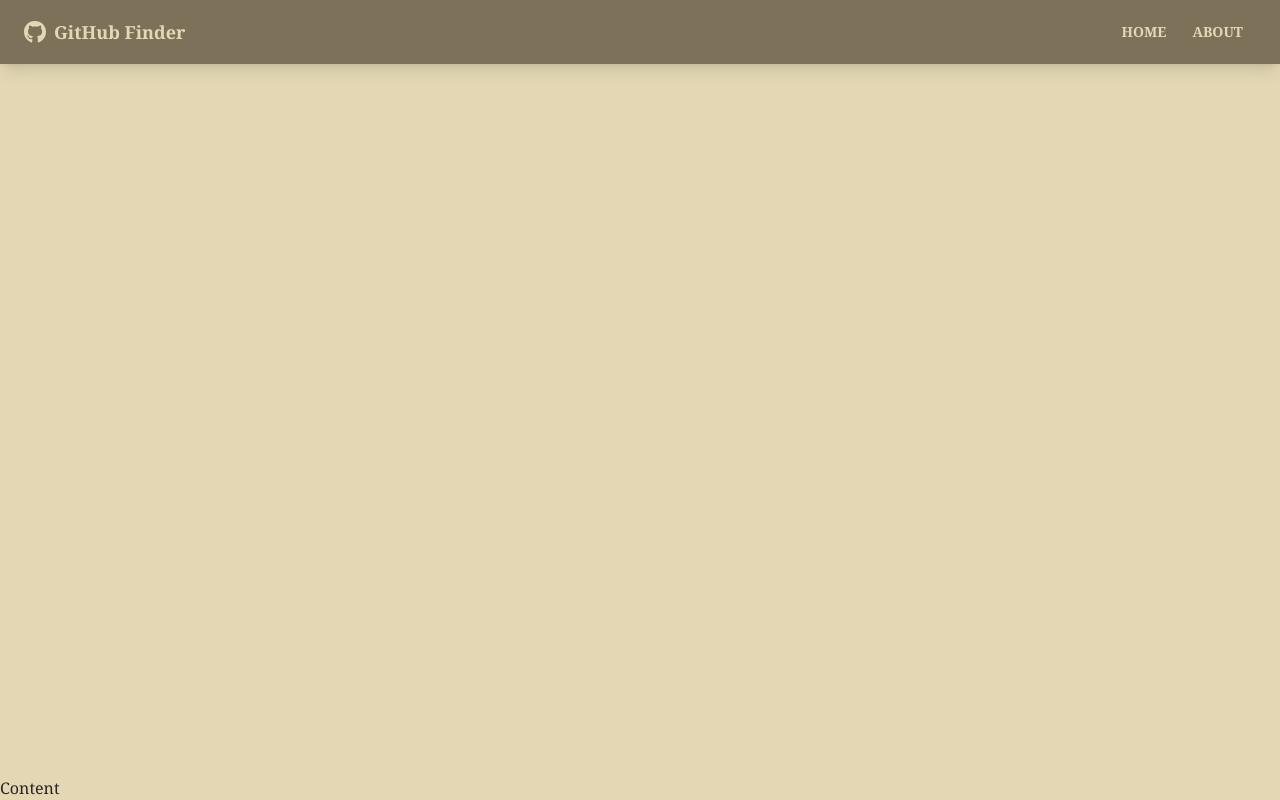
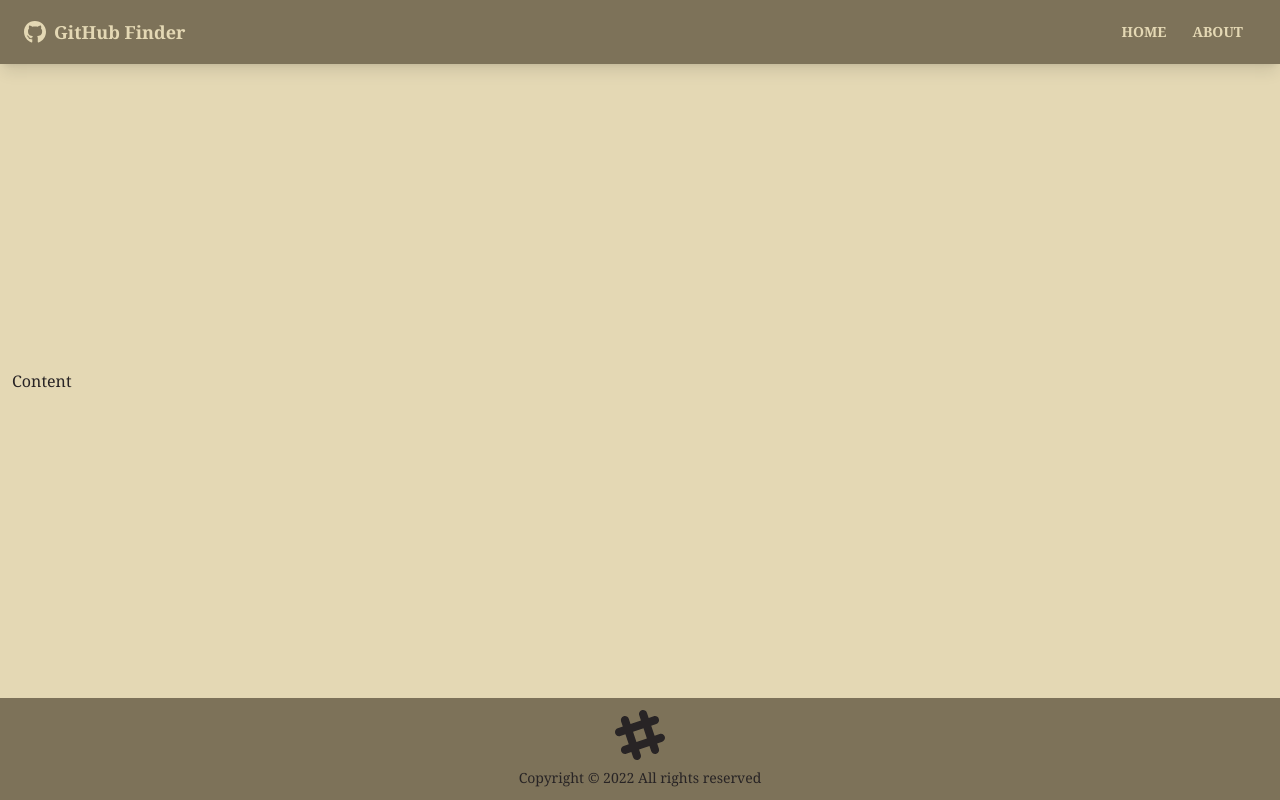
Before and after one commit to Belchenkov/github_search_daysyui, a React (Create React App) app: page / in a window 1280 px wide. Built offline with nearby package versions, Linux system fonts and the light colour scheme.

Commit message:
Footer Component

```diff
--- a/src/App.js
+++ b/src/App.js
@@ -4,6 +4,7 @@
 } from 'react-router-dom';
 
 import Navbar from './components/layout/Navbar';
+import Footer from './components/layout/Footer';
 
 function App() {
   return (
@@ -11,9 +12,11 @@
       <div className="flex flex-col justify-between h-screen">
           <Navbar />
 
-          <main>
+          <main className='container mx-auto px-3 pb-12'>
               Content
           </main>
+
+          <Footer />
       </div>
     </Router>
   );
--- /dev/null
+++ b/src/components/layout/Footer.js
@@ -0,0 +1,26 @@
+import React from 'react';
+
+const Footer = () => {
+    const footerYear = new Date().getFullYear();
+
+    return (
+        <footer className='footer p-3 shadow-lg bg-neutral text-primary-content footer-center'>
+            <div>
+                <svg
+                    width='50'
+                    height='50'
+                    viewBox='0 0 24 24'
+                    xmlns='http://www.w3.org/2000/svg'
+                    fillRule='evenodd'
+                    clipRule='evenodd'
+                    className='inline-block fill-current'
+                >
+                    <path d='M22.672 15.226l-2.432.811.841 2.515c.33 1.019-.209 2.127-1.23 2.456-1.15.325-2.148-.321-2.463-1.226l-.84-2.518-5.013 1.677.84 2.517c.391 1.203-.434 2.542-1.831 2.542-.88 0-1.601-.564-1.86-1.314l-.842-2.516-2.431.809c-1.135.328-2.145-.317-2.463-1.229-.329-1.018.211-2.127 1.231-2.456l2.432-.809-1.621-4.823-2.432.808c-1.355.384-2.558-.59-2.558-1.839 0-.817.509-1.582 1.327-1.846l2.433-.809-.842-2.515c-.33-1.02.211-2.129 1.232-2.458 1.02-.329 2.13.209 2.461 1.229l.842 2.515 5.011-1.677-.839-2.517c-.403-1.238.484-2.553 1.843-2.553.819 0 1.585.509 1.85 1.326l.841 2.517 2.431-.81c1.02-.33 2.131.211 2.461 1.229.332 1.018-.21 2.126-1.23 2.456l-2.433.809 1.622 4.823 2.433-.809c1.242-.401 2.557.484 2.557 1.838 0 .819-.51 1.583-1.328 1.847m-8.992-6.428l-5.01 1.675 1.619 4.828 5.011-1.674-1.62-4.829z'></path>
+                </svg>
+                <p>Copyright &copy; {footerYear} All rights reserved</p>
+            </div>
+        </footer>
+    );
+};
+
+export default Footer;
```
